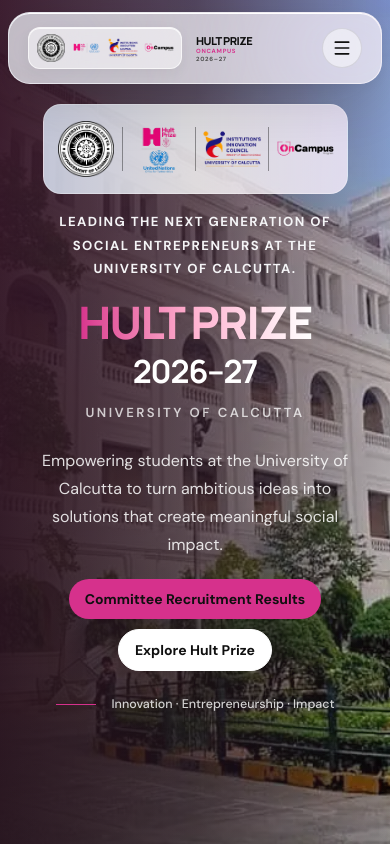
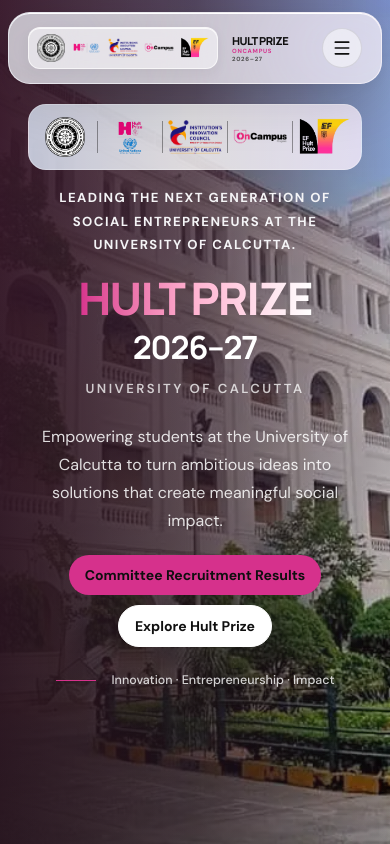
Before and after one commit to jineasaha/hult-cu-frontend, a Next.js app: page / in a window 390 px wide. Shown: the top 844 px of the page. Built offline with nearby package versions, Linux system fonts and the light colour scheme.

Commit message:
refactor: add new logo to home

```diff
--- a/src/components/home/AboutHultPrize.tsx
+++ b/src/components/home/AboutHultPrize.tsx
@@ -1,6 +1,7 @@
 "use client";
 
 import Image from "next/image";
+import Link from "next/link";
 
 import { Container } from "@/components/ui/Container";
 import { Reveal } from "@/components/ui/Reveal";
@@ -133,7 +134,6 @@
 
         <div className="mt-12 grid gap-12 lg:mt-16 lg:grid-cols-[1.1fr_0.9fr] lg:gap-20">
           {/* Main description */}
-
           <Reveal delay={0.1} y={28}>
             <div className="max-w-3xl">
               <p className="font-body text-lg leading-8 text-charcoal/80 sm:text-xl sm:leading-9">
@@ -148,6 +148,22 @@
                 students from across departments together to build, pitch, and
                 develop ideas that can create meaningful social impact.
               </p>
+
+              {/* Learn More CTA */}
+              <div className="mt-8 flex justify-start">
+                <Link
+                  href="/about"
+                  className="group inline-flex items-center gap-3 rounded-full bg-hult-pink px-6 py-3.5 font-body text-sm font-semibold text-white shadow-[0_8px_24px_rgba(230,0,126,0.2)] transition-all duration-300 hover:-translate-y-0.5 hover:bg-hult-pink/90 hover:shadow-[0_12px_30px_rgba(230,0,126,0.3)] focus-visible:outline-none focus-visible:ring-2 focus-visible:ring-hult-pink focus-visible:ring-offset-2"
+                >
+                  Learn More About Hult Prize
+                  <span
+                    aria-hidden="true"
+                    className="text-lg leading-none transition-transform duration-300 group-hover:translate-x-1"
+                  >
+                    →
+                  </span>
+                </Link>
+              </div>
             </div>
           </Reveal>
 
--- a/src/components/home/Hero.tsx
+++ b/src/components/home/Hero.tsx
@@ -76,10 +76,10 @@
             {/* Logos */}
             <Reveal delay={0.2} y={18}>
               <div className="flex w-full items-center justify-center px-0">
-                <div className="flex w-full max-w-5xl items-center justify-between rounded-[18px] border border-white/30 bg-linear-to-r from-[#e3eeffcc] via-[#ffffffcc] to-[#fbf0ffc9] px-2.5 py-4 sm:rounded-[20px] sm:px-5 sm:py-4 md:rounded-[22px] md:px-8 md:py-5 lg:px-10 lg:py-6">
+                <div className="flex w-full max-w-5xl items-center justify-between rounded-[18px] border border-white/30 bg-linear-to-r from-[#e3eeffcc] via-[#ffffffcc] to-[#fbf0ffc9] px-1.5 py-3 sm:rounded-[20px] sm:px-4 sm:py-4 md:rounded-[22px] md:px-8 md:py-5 lg:px-10 lg:py-6">
                   {/* University of Calcutta */}
-                  <div className="flex shrink-0 flex-1 items-center justify-center">
-                    <div className="flex h-14 w-16 items-center justify-center sm:h-14 sm:w-20 md:h-16 md:w-24 lg:h-20 lg:w-32">
+                  <div className="flex min-w-0 flex-1 items-center justify-center">
+                    <div className="flex h-10 w-15 items-center justify-center sm:h-11 sm:w-14 md:h-14 md:w-20 lg:h-20 lg:w-32">
                       <Image
                         src="/images/logos/cu-logo.png"
                         alt="University of Calcutta logo"
@@ -93,12 +93,12 @@
                   {/* Divider */}
                   <span
                     aria-hidden="true"
-                    className="mx-1 h-11 shrink-0 border-l border-charcoal/40 sm:mx-3 sm:h-12 md:mx-5 md:h-14 lg:mx-7 lg:h-16"
+                    className="mx-0.5 h-8 shrink-0 border-l border-charcoal/40 sm:mx-2 sm:h-10 md:mx-4 md:h-12 lg:mx-7 lg:h-16"
                   />
 
                   {/* Hult Prize */}
-                  <div className="flex shrink-0 flex-1 items-center justify-center">
-                    <div className="flex h-14 w-16 items-center justify-center sm:h-14 sm:w-20 md:h-16 md:w-24 lg:h-20 lg:w-32">
+                  <div className="flex min-w-0 flex-1 items-center justify-center">
+                    <div className="flex h-10 w-15 items-center justify-center sm:h-11 sm:w-14 md:h-14 md:w-20 lg:h-20 lg:w-32">
                       <Image
                         src="/images/logos/hult_2.png"
                         alt="Hult Prize logo"
@@ -112,12 +112,12 @@
                   {/* Divider */}
                   <span
                     aria-hidden="true"
-                    className="mx-1 h-11 shrink-0 border-l border-charcoal/40 sm:mx-3 sm:h-12 md:mx-5 md:h-14 lg:mx-7 lg:h-16"
+                    className="mx-0.5 h-8 shrink-0 border-l border-charcoal/40 sm:mx-2 sm:h-10 md:mx-4 md:h-12 lg:mx-7 lg:h-16"
                   />
 
                   {/* Institution's Innovation Council */}
-                  <div className="flex shrink-0 flex-1 items-center justify-center">
-                    <div className="flex h-14 w-16 items-center justify-center sm:h-14 sm:w-20 md:h-16 md:w-24 lg:h-20 lg:w-32">
+                  <div className="flex min-w-0 flex-1 items-center justify-center">
+                    <div className="flex h-10 w-15 items-center justify-center sm:h-11 sm:w-14 md:h-14 md:w-20 lg:h-20 lg:w-32">
                       <Image
                         src="/images/logos/iic-logo.png"
                         alt="Institution's Innovation Council logo"
@@ -131,15 +131,34 @@
                   {/* Divider */}
                   <span
                     aria-hidden="true"
-                    className="mx-1 h-11 shrink-0 border-l border-charcoal/40 sm:mx-3 sm:h-12 md:mx-5 md:h-14 lg:mx-7 lg:h-16"
+                    className="mx-0.5 h-8 shrink-0 border-l border-charcoal/40 sm:mx-2 sm:h-10 md:mx-4 md:h-12 lg:mx-7 lg:h-16"
                   />
 
                   {/* OnCampus */}
-                  <div className="flex shrink-0 flex-1 items-center justify-center">
-                    <div className="flex h-14 w-16 items-center justify-center sm:h-14 sm:w-20 md:h-16 md:w-24 lg:h-20 lg:w-32">
+                  <div className="flex min-w-0 flex-1 items-center justify-center">
+                    <div className="flex h-10 w-15 items-center justify-center sm:h-11 sm:w-14 md:h-14 md:w-20 lg:h-20 lg:w-32">
                       <Image
                         src="/images/logos/oncampus-logo.png"
                         alt="Hult Prize OnCampus logo"
+                        width={160}
+                        height={160}
+                        className="h-full w-full object-contain"
+                      />
+                    </div>
+                  </div>
+
+                  {/* Divider */}
+                  <span
+                    aria-hidden="true"
+                    className="mx-0.5 h-8 shrink-0 border-l border-charcoal/40 sm:mx-2 sm:h-10 md:mx-4 md:h-12 lg:mx-7 lg:h-16"
+                  />
+
+                  {/* EF Hult */}
+                  <div className="flex min-w-0 flex-1 items-center justify-center">
+                    <div className="flex h-10 w-15 items-center justify-center sm:h-11 sm:w-14 md:h-14 md:w-20 lg:h-20 lg:w-32">
+                      <Image
+                        src="/images/logos/ef-hult-logo.png"
+                        alt="EF Hult"
                         width={160}
                         height={160}
                         className="h-full w-full object-contain"
--- a/src/components/layout/Navbar.tsx
+++ b/src/components/layout/Navbar.tsx
@@ -212,14 +212,24 @@
                   className="h-[138%] w-[138%] object-contain"
                 />
               </div>
+
+              {/* EF Hult */}
+              <div className="flex h-8 w-8 items-center justify-center sm:h-9 sm:w-9">
+                <Image
+                  src="/images/logos/ef-hult-logo.png"
+                  alt="EF Hult Prize"
+                  width={68}
+                  height={56}
+                  className="h-[138%] w-[138%] object-contain"
+                />
+              </div>
             </div>
           </div>
 
-          {/* DESKTOP — INDIVIDUAL LARGER FROSTED GLASS LOGO TILES */}
-
-          <div className="hidden shrink-0 items-center gap-2 lg:flex">
+          {/* DESKTOP + LAPTOP — FROSTED GLASS LOGO TILES */}
+          <div className="hidden shrink-0 items-center gap-1.5 lg:flex xl:gap-2">
             {/* University of Calcutta */}
-            <div className="flex h-[64px] w-[64px] shrink-0 items-center justify-center rounded-[14px] border border-white/65 bg-white/[0.28] shadow-[inset_0_1px_0_rgba(255,255,255,0.8),0_4px_14px_rgba(15,15,15,0.05)] backdrop-blur-xl backdrop-saturate-150">
+            <div className="flex h-12 w-12 shrink-0 items-center justify-center rounded-xl border border-white/65 bg-white/[0.28] shadow-[inset_0_1px_0_rgba(255,255,255,0.8),0_4px_14px_rgba(15,15,15,0.05)] backdrop-blur-xl backdrop-saturate-150 xl:h-16 xl:w-16 xl:rounded-[14px]">
               <Image
                 src="/images/logos/cu-logo.png"
                 alt="University of Calcutta"
@@ -230,7 +240,7 @@
             </div>
 
             {/* Hult Prize */}
-            <div className="flex h-[64px] w-[64px] shrink-0 items-center justify-center rounded-[14px] border border-white/65 bg-white/[0.28] shadow-[inset_0_1px_0_rgba(255,255,255,0.8),0_4px_14px_rgba(15,15,15,0.05)] backdrop-blur-xl backdrop-saturate-150">
+            <div className="flex h-12 w-12 shrink-0 items-center justify-center rounded-xl border border-white/65 bg-white/[0.28] shadow-[inset_0_1px_0_rgba(255,255,255,0.8),0_4px_14px_rgba(15,15,15,0.05)] backdrop-blur-xl backdrop-saturate-150 xl:h-16 xl:w-16 xl:rounded-[14px]">
               <Image
                 src="/images/logos/hult-logo.png"
                 alt="Hult Prize"
@@ -241,7 +251,7 @@
             </div>
 
             {/* Institution's Innovation Council */}
-            <div className="flex h-[64px] w-[64px] shrink-0 items-center justify-center rounded-[14px] border border-white/65 bg-white/[0.28] shadow-[inset_0_1px_0_rgba(255,255,255,0.8),0_4px_14px_rgba(15,15,15,0.05)] backdrop-blur-xl backdrop-saturate-150">
+            <div className="flex h-12 w-12 shrink-0 items-center justify-center rounded-xl border border-white/65 bg-white/[0.28] shadow-[inset_0_1px_0_rgba(255,255,255,0.8),0_4px_14px_rgba(15,15,15,0.05)] backdrop-blur-xl backdrop-saturate-150 xl:h-16 xl:w-16 xl:rounded-[14px]">
               <Image
                 src="/images/logos/iic-logo.png"
                 alt="Institution's Innovation Council"
@@ -252,10 +262,21 @@
             </div>
 
             {/* OnCampus */}
-            <div className="flex h-[64px] w-[64px] shrink-0 items-center justify-center rounded-[14px] border border-white/65 bg-white/[0.28] shadow-[inset_0_1px_0_rgba(255,255,255,0.8),0_4px_14px_rgba(15,15,15,0.05)] backdrop-blur-xl backdrop-saturate-150">
+            <div className="flex h-12 w-12 shrink-0 items-center justify-center rounded-xl border border-white/65 bg-white/[0.28] shadow-[inset_0_1px_0_rgba(255,255,255,0.8),0_4px_14px_rgba(15,15,15,0.05)] backdrop-blur-xl backdrop-saturate-150 xl:h-16 xl:w-16 xl:rounded-[14px]">
               <Image
                 src="/images/logos/oncampus-logo.png"
                 alt="Hult Prize OnCampus"
+                width={68}
+                height={56}
+                className="h-[86%] w-[86%] object-contain"
+              />
+            </div>
+
+            {/* EF Hult */}
+            <div className="flex h-12 w-12 shrink-0 items-center justify-center rounded-xl border border-white/65 bg-white/[0.28] shadow-[inset_0_1px_0_rgba(255,255,255,0.8),0_4px_14px_rgba(15,15,15,0.05)] backdrop-blur-xl backdrop-saturate-150 xl:h-16 xl:w-16 xl:rounded-[14px]">
+              <Image
+                src="/images/logos/ef-hult-logo.png"
+                alt="EF Hult Prize"
                 width={68}
                 height={56}
                 className="h-[86%] w-[86%] object-contain"
```
Also changed, not shown: public/images/logos/ef-hult-logo.png (added).
